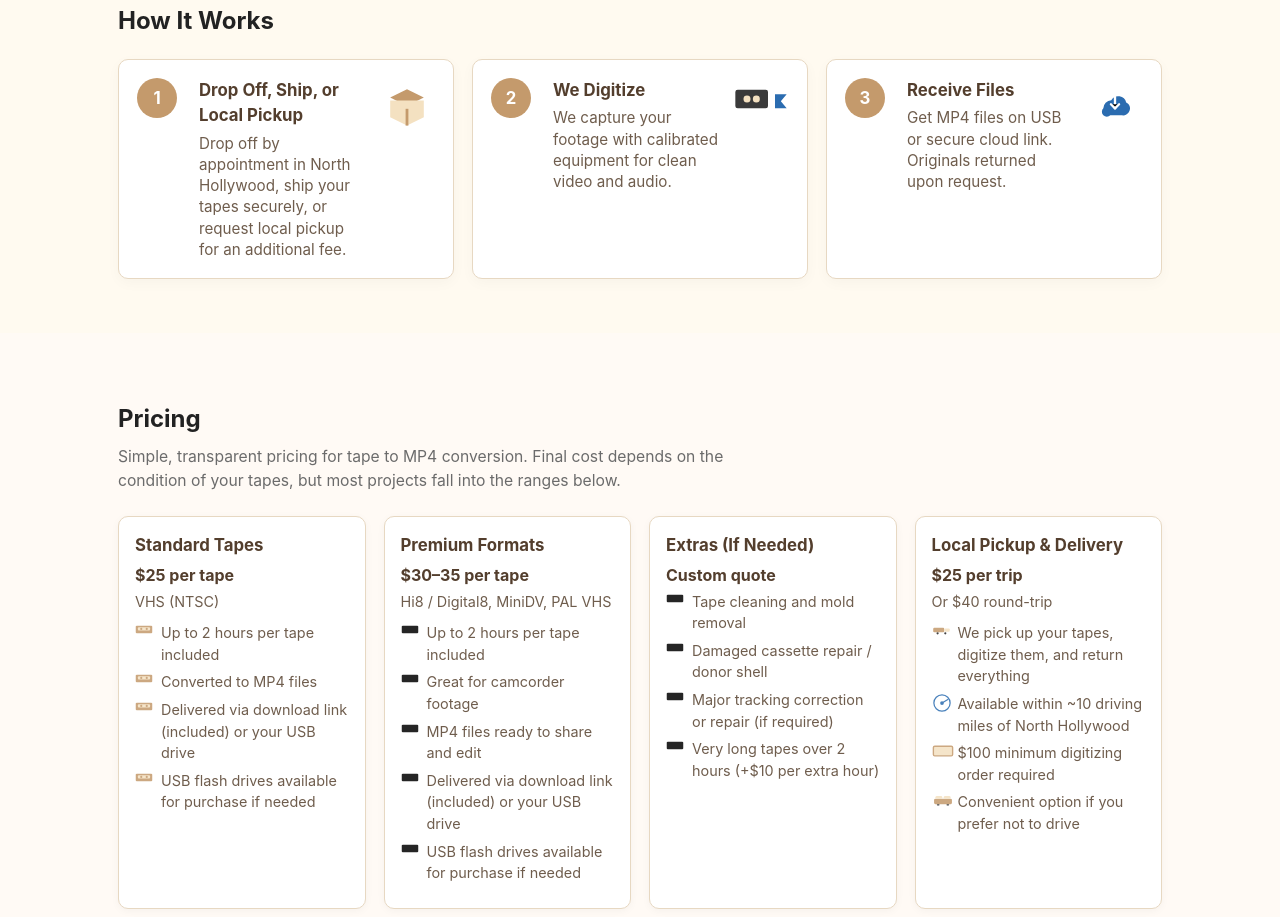
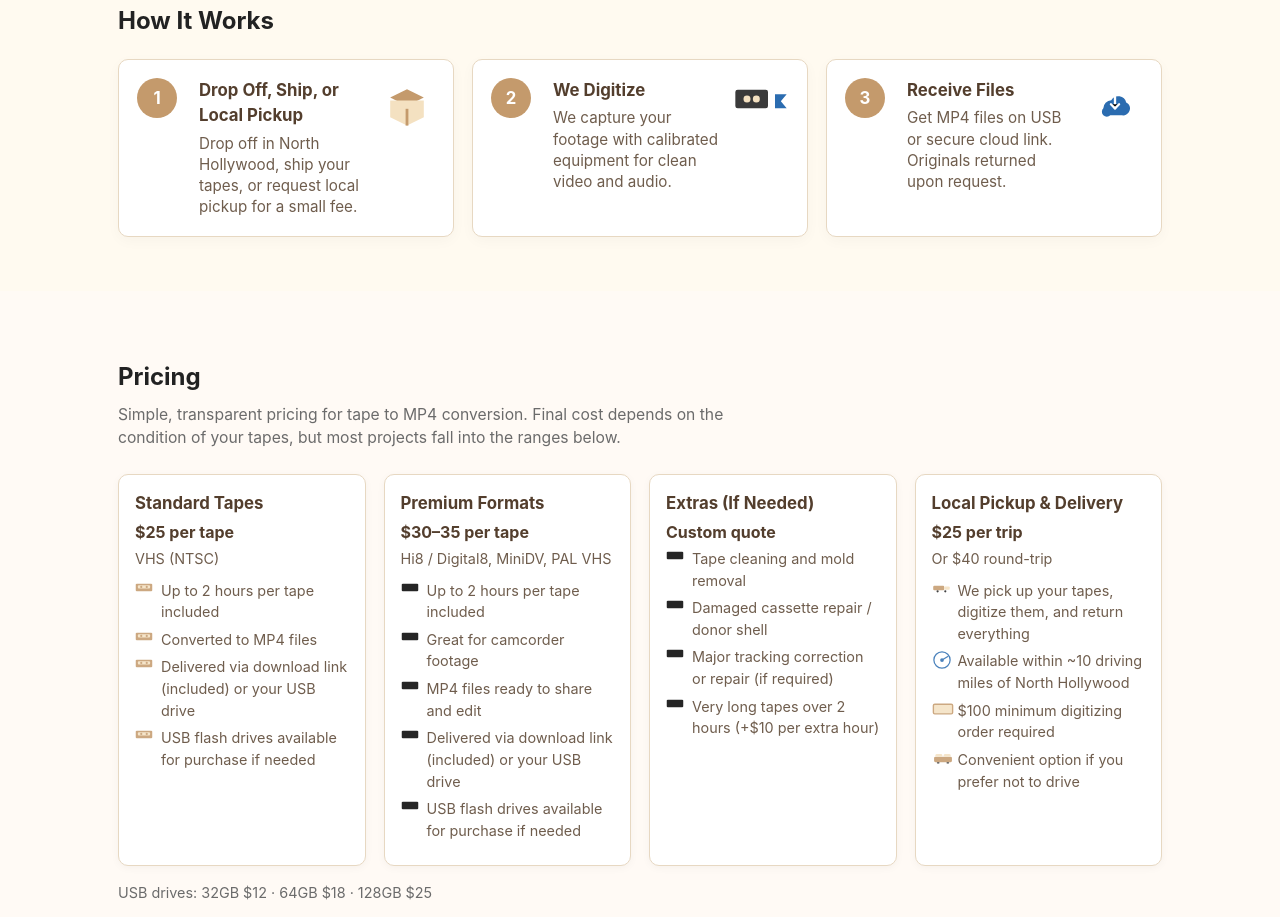
Before and after one commit to digi-coder/memtizer, a plain HTML site: page index.html in a window 1280 px wide. Shown: the part 1194-2111 px from the top of the page. Drawn offline with Linux system fonts and the light colour scheme.

Commit message:
Wording in box 1 of How it works

```diff
--- a/index.html
+++ b/index.html
@@ -257,7 +257,7 @@
             <div class="step-icon">1</div>
             <div class="step-content">
               <h3>Drop Off, Ship, or Local Pickup</h3>
-              <p>Drop off by appointment in North Hollywood, ship your tapes securely, or request local pickup for an additional fee.</p>
+              <p>Drop off in North Hollywood, ship your tapes, or request local pickup for a small fee.</p>
             </div>
             <div class="step-graphic" aria-hidden="true">
               <!-- Package icon -->
```
